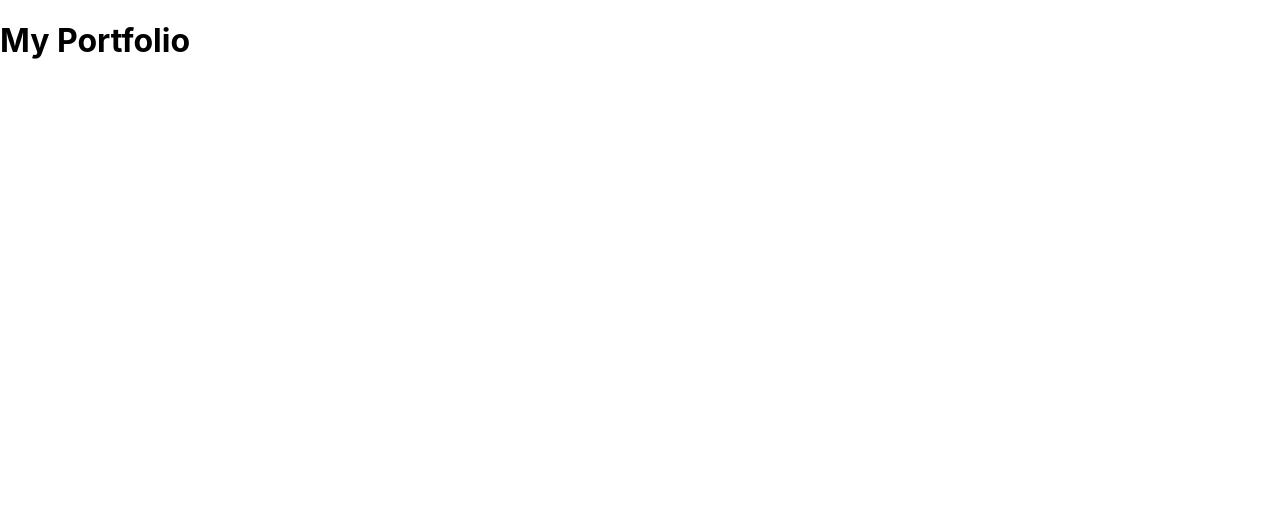
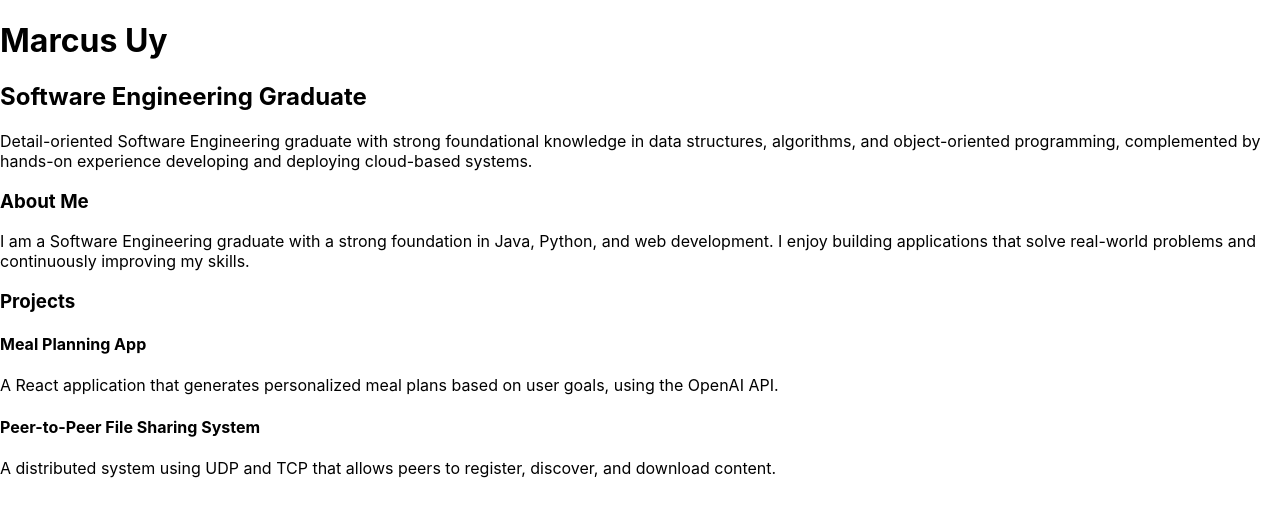
Before and after one commit to marcus-justice31/marcus-justice31.github.io, a React (Create React App) app: page / in a window 1280 px wide. Shown: the top 516 px of the page. Built offline with nearby package versions, Linux system fonts and the light colour scheme.

Commit message:
basic html content test

```diff
--- a/src/App.js
+++ b/src/App.js
@@ -3,8 +3,42 @@ import './App.css';
 
 function App() {
   return (
-    <div>
-      <h1>My Portfolio</h1>
+    <div className="container">
+      <header className="hero">
+        <h1>Marcus Uy</h1>
+        <h2>Software Engineering Graduate</h2>
+        <p>Detail-oriented Software Engineering graduate with strong foundational knowledge in data structures, algorithms, and object-oriented programming, complemented by hands-on experience developing and deploying cloud-based systems.</p>
+      </header>
+
+      <section>
+        <h3>About Me</h3>
+        <p>
+          I am a Software Engineering graduate with a strong foundation in
+          Java, Python, and web development. I enjoy building applications
+          that solve real-world problems and continuously improving my skills.
+        </p>
+      </section>
+
+      <section>
+        <h3>Projects</h3>
+
+        <div className="project">
+          <h4>Meal Planning App</h4>
+          <p>
+            A React application that generates personalized meal plans based
+            on user goals, using the OpenAI API.
+          </p>
+        </div>
+
+        <div className="project">
+          <h4>Peer-to-Peer File Sharing System</h4>
+          <p>
+            A distributed system using UDP and TCP that allows peers to
+            register, discover, and download content.
+          </p>
+        </div>
+      </section>
+
     </div>
   );
 }
```
